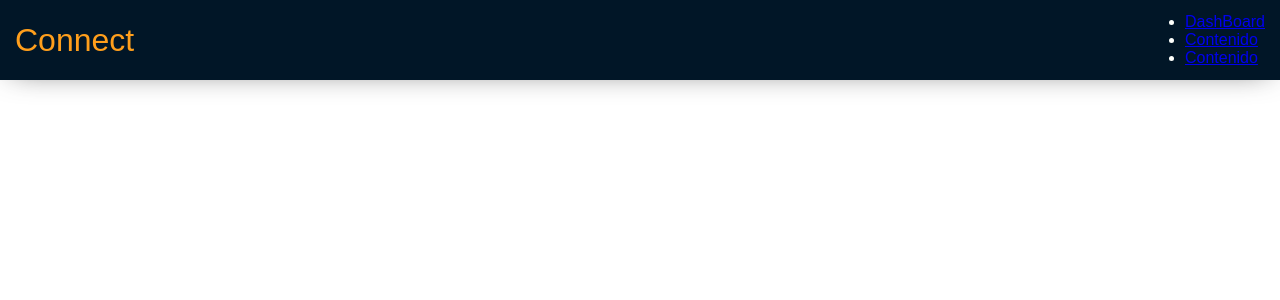
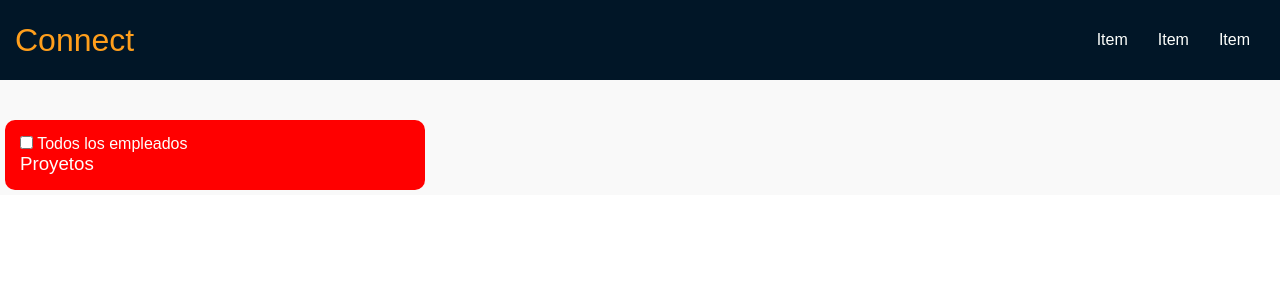
Before and after one commit to leshz/Connect-front, a React app: page / in a window 1280 px wide. Shown: the top 300 px of the page. Built offline with nearby package versions, Linux system fonts and the light colour scheme.

Commit message:
componentes

```diff
--- a/src/app.tsx
+++ b/src/app.tsx
@@ -1,11 +1,11 @@
 import * as React from 'react';
-import { Initial } from './components/Header/index';
+import { Container } from './containers/content';
 import { GlobalStyle } from './global-styles';
 
 
 export const App = () => (
   <>
     <GlobalStyle />
-    <Initial />
+    <Container />
   </>
 );
--- a/src/components/Header/index.tsx
+++ b/src/components/Header/index.tsx
@@ -1,15 +1,15 @@
 import * as React from 'react';
-import { Header } from './styles';
+import { Header, Ul, Li } from './styles';
 
-export const Initial : React.FC = () => (
+export const HeaderNav : React.FC = () => (
   <Header>
     <h1>Connect <br /></h1>
     <nav>
-      <ul>
-        <li><a href="#">DashBoard </a></li>
-        <li><a href="#">Contenido</a></li>
-        <li><a href="#">Contenido</a></li>
-      </ul>
+      <Ul>
+        <Li><a href="#">Item </a></Li>
+        <Li><a href="#">Item</a></Li>
+        <Li><a href="#">Item</a></Li>
+      </Ul>
     </nav>
   </Header>
 );
--- a/src/components/Header/styles.tsx
+++ b/src/components/Header/styles.tsx
@@ -1,17 +1,36 @@
 import styled from 'styled-components';
 
 const Header = styled.header`
-  width:100%;
-  display:flex;
-  background:var(--black);
-  min-height:80px;
+  width: 100%;
+  display: flex;
+  background: var(--black);
+  min-height: 80px;
   align-items: center;
   justify-content: space-between;
   padding: 10px 15px;
-  box-shadow: 0px 0px 31px -12px rgba(0,0,0,0.75);
-  & h1{
+  box-shadow: 0px 0px 31px -12px rgba(0, 0, 0, 0.75);
+  & h1 {
     color: var(--yellow);
   }
 `;
 
-export { Header };
+const Ul = styled.ul`
+  display: flex;
+  align-items: center;
+  justify-content: space-between;
+`;
+
+const Li = styled.li`
+  margin: 0 10px;
+
+  & a{
+    padding: 30px 5px;
+    transition: background .5s ease-in-out,color .5s ease-in-out;
+    &:hover{
+      background: var(--yellow);
+      color: var(--black);
+    }
+  }
+`;
+
+export { Header, Ul, Li };
--- /dev/null
+++ b/src/components/List/index.tsx
@@ -0,0 +1,13 @@
+import * as React from 'react';
+
+import { ListContainer } from './style';
+
+export const List = () => (
+  <ListContainer>
+    <label htmlFor="allEmployess">
+      <input type="checkbox" name="" id="allEmployess" /> Todos los empleados
+    </label>
+
+    <h3>Proyetos</h3>
+  </ListContainer>
+);
--- /dev/null
+++ b/src/components/List/style.tsx
@@ -0,0 +1,18 @@
+import styled from 'styled-components';
+
+
+const ListContainer = styled.div`
+  width:100%;
+  background:red;
+  margin: 5px;
+  padding: 15px;
+  border-radius: 10px;
+  grid-column-start: 1;
+  grid-column-end: 5;
+  grid-row-start: 2;
+  grid-row-end: 4;
+`;
+
+
+
+export { ListContainer };
--- a/src/containers/content.tsx
+++ b/src/containers/content.tsx
@@ -0,0 +1,16 @@
+import * as React from 'react';
+import { ContainerWrap } from './style';
+import { List } from '../components/List';
+import { HeaderNav }  from '../components/Header';
+
+
+export const Container = () => (
+
+  <>
+    <HeaderNav />
+    <ContainerWrap>
+      <List />
+    </ContainerWrap>
+  </>
+
+);
--- /dev/null
+++ b/src/containers/style.tsx
@@ -0,0 +1,12 @@
+import styled from 'styled-components';
+
+export const ContainerWrap = styled.div`
+  display: grid;
+  width: 100%;
+  max-width: 1280px;
+  margin: 0 auto;
+  grid-template-columns: repeat(12,1fr);
+  grid-template-rows: 30px 1fr 1fr;
+  grid-gap: 5px 10px;
+  background-color:#f9f9f9;
+`;
--- a/src/global-styles.tsx
+++ b/src/global-styles.tsx
@@ -1,5 +1,4 @@
 import { createGlobalStyle } from 'styled-components';
-
 
 export const GlobalStyle = createGlobalStyle`
 @import url('https://fonts.googleapis.com/css2?family=Rubik:wght@300;400;700&display=swap');
@@ -16,6 +15,13 @@ export const GlobalStyle = createGlobalStyle`
     --red:#E71D36;
     --yellow:#FF9F1C;
   }
+  a{
+    color:var(--white);
+    text-decoration:none;
+  }
+  li{
+    list-style: none;
+  }
   body{
     font-family: 'Rubik', sans-serif;
     color:var(--white);
```
